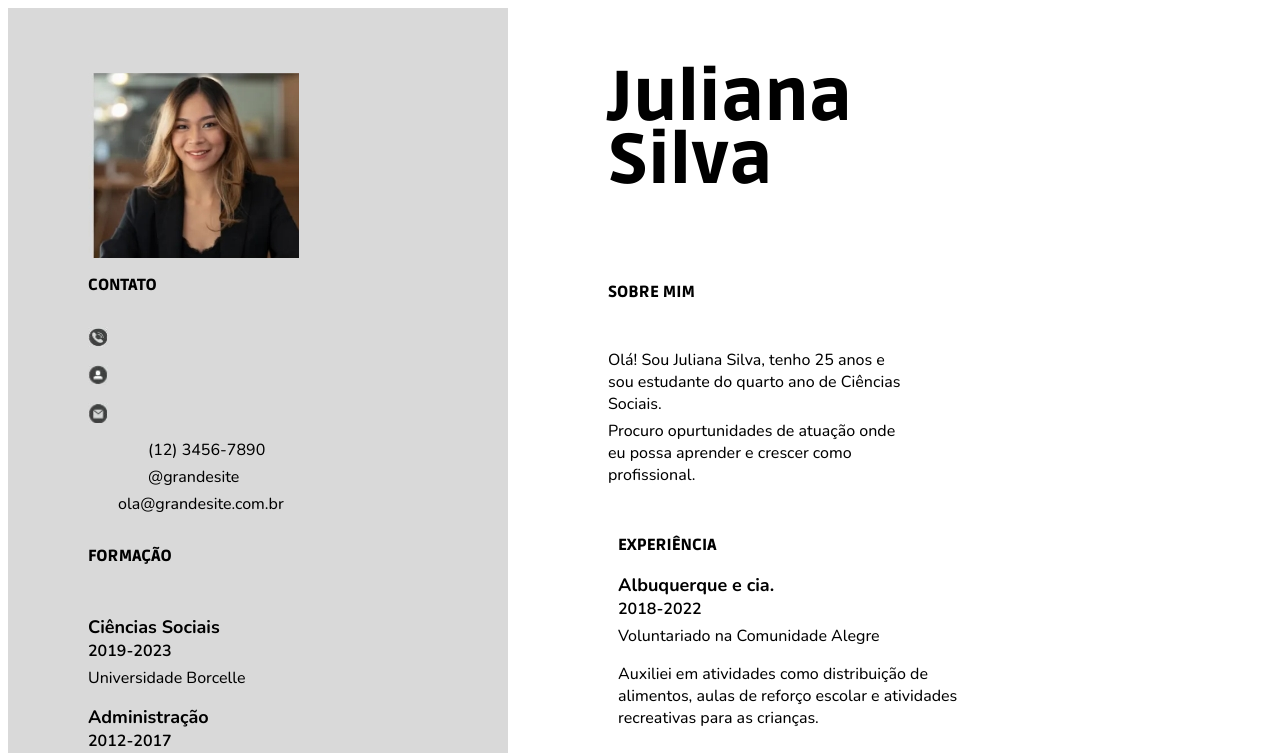
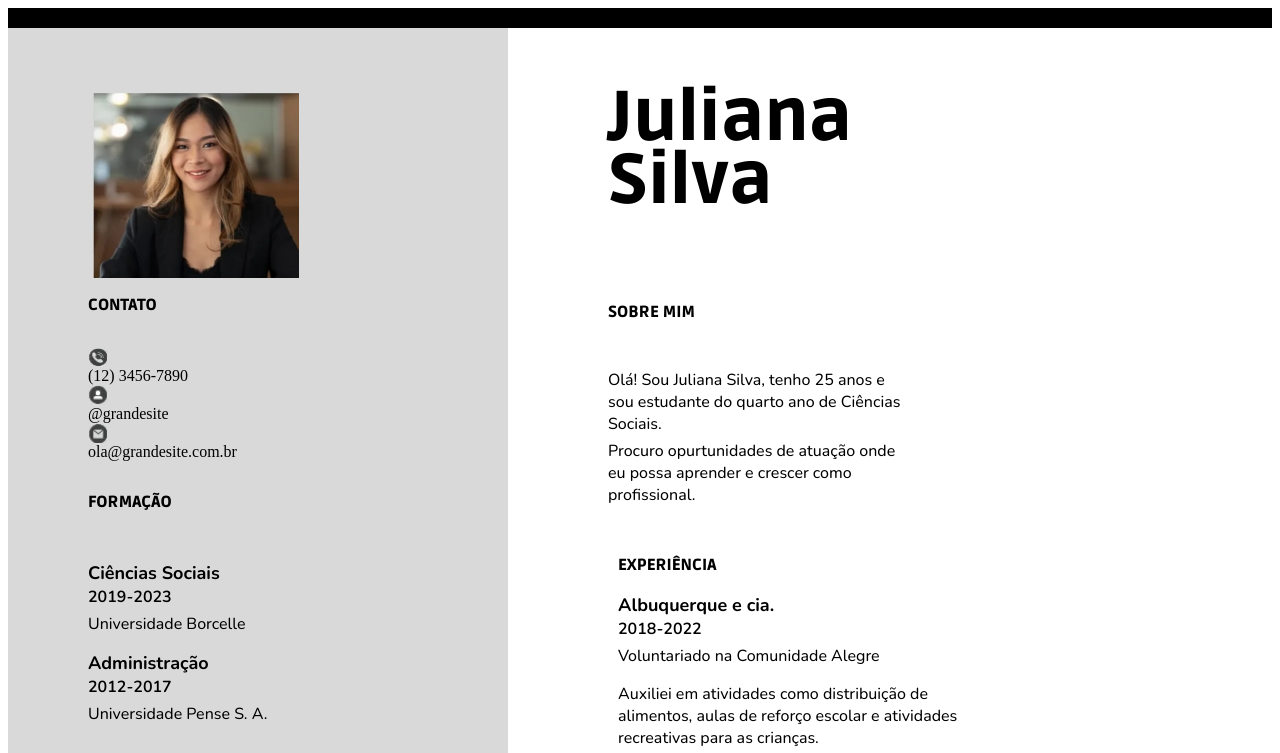
Before and after one commit to JoniEmann/Curr-culoExerc, a plain HTML site: page index.html in a window 1280 px wide. Shown: the top 753 px of the page. Drawn offline with nearby package versions, Linux system fonts and the light colour scheme.

Commit message:
Ajustes minímos

```diff
--- a/index.html
+++ b/index.html
@@ -13,6 +13,7 @@
     <link href="https://fonts.googleapis.com/css2?family=Nunito:ital,wght@0,200..1000;1,200..1000&display=swap" rel="stylesheet">
 </head>
 <body>
+    <div id="border"></div>
     <div id="tudo">
     <div id="esquerda">
         <img src="/juliana_silva.jpeg" alt="Muié. Asiática. Sorrindo. Em. Roupa. Formal." id="asiatica"></img>
@@ -21,16 +22,9 @@
             <h2> CONTATO </h2>
             <br>
             <div id="imagens">
-            <img src="telefone.jpeg" alt="" id="imagens" width="20" height="20"></img>
-            <br>
-            <img src="instagram.jpeg" alt="" id="imagens" width="20" height="20"></img>
-            <br>
-            <img src="e-mail.jpeg" alt="" id="imagens" width="20" height="20"></img>
-            </div>
-            <div id="infos">
-                <p id="infos">(12) 3456-7890</p>
-                <p id="infos">@grandesite</p>
-                <p id="ultimo_verso" id="infos">ola@grandesite.com.br</p>
+            <img src="telefone.jpeg" alt="" id="imagens" width="20" height="20">(12) 3456-7890</img>
+            <img src="instagram.jpeg" alt="" id="imagens" width="20" height="20">@grandesite</img>
+            <img src="e-mail.jpeg" alt="" id="imagens" width="20" height="20">ola@grandesite.com.br</img>
             </div>
             <br>
         </div>
@@ -116,5 +110,6 @@
         </div>
     </div>
     </div>
+    <div id="border"></div>
 </body>
 </html>
--- a/style.css
+++ b/style.css
@@ -35,6 +35,11 @@ p {
     font-weight: 450;
     font-style: normal;
     margin-bottom: 0px;
+}
+
+#border {
+    background-color: black;
+    height: 20px;
 }
 
 /*-----------------------------------------------------------*/
```
